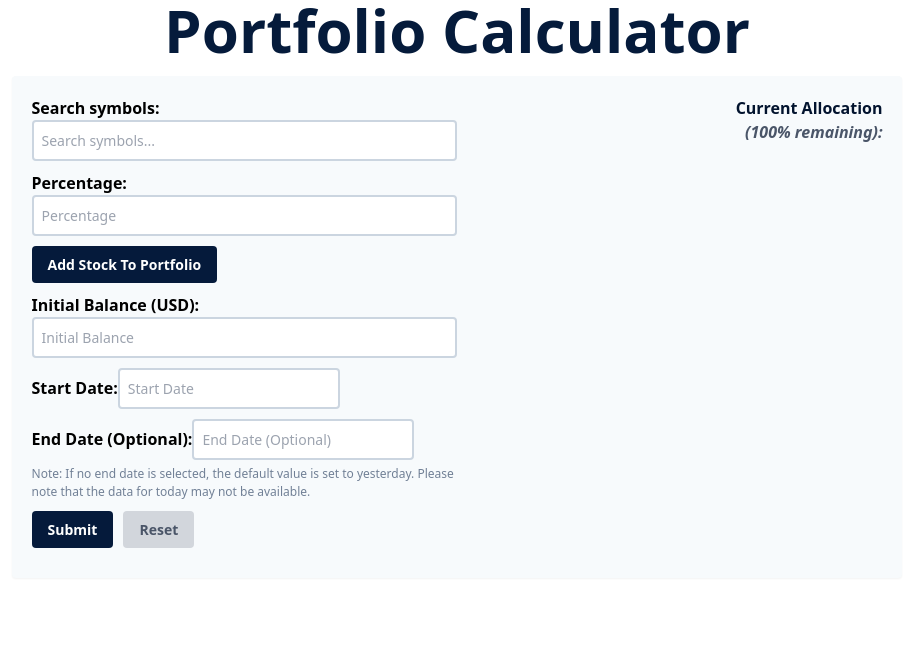
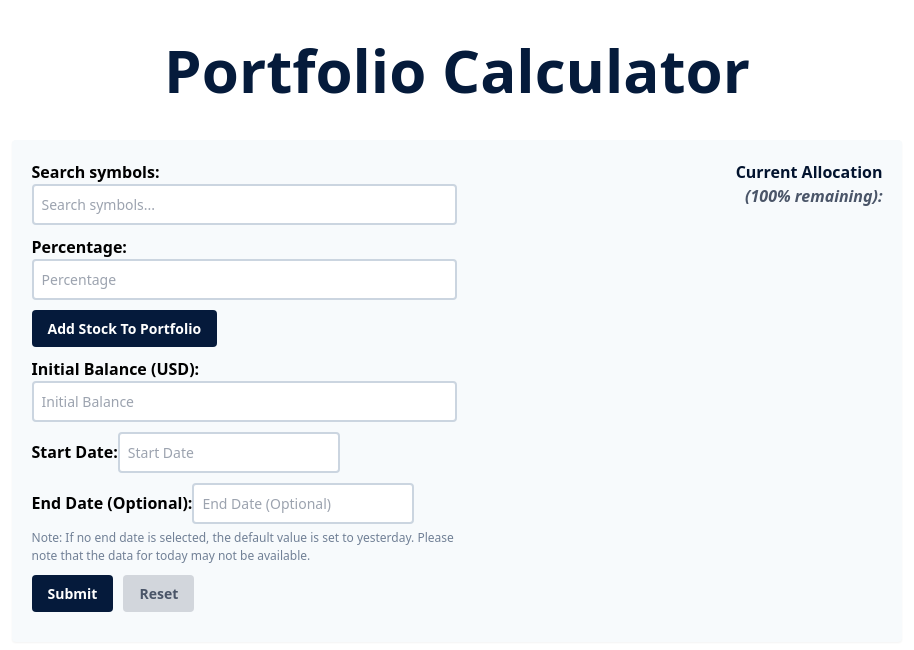
Before and after one commit to dmwcats123/portfolio-calculator, a Next.js app: page / in a window 1280 px wide. Shown: the top 650 px of the page, without its empty margins (183-1097 px from the left). Built offline with nearby package versions, Linux system fonts and the light colour scheme.

Commit message:
small css change

```diff
--- a/src/app/page.js
+++ b/src/app/page.js
@@ -206,7 +206,7 @@ const userInputData = {
 export default async function Home() {
   return (
     <main>
-      <h1 className="flex justify-center mb-4 text-3xl font-extrabold text-gray-900 dark:text-white md:text-5xl lg:text-6xl">
+      <h1 className="flex justify-center m-10 text-3xl font-extrabold text-gray-900 dark:text-white md:text-5xl lg:text-6xl">
         <span className=" text-customColor">Portfolio Calculator</span>
       </h1>
 
```
